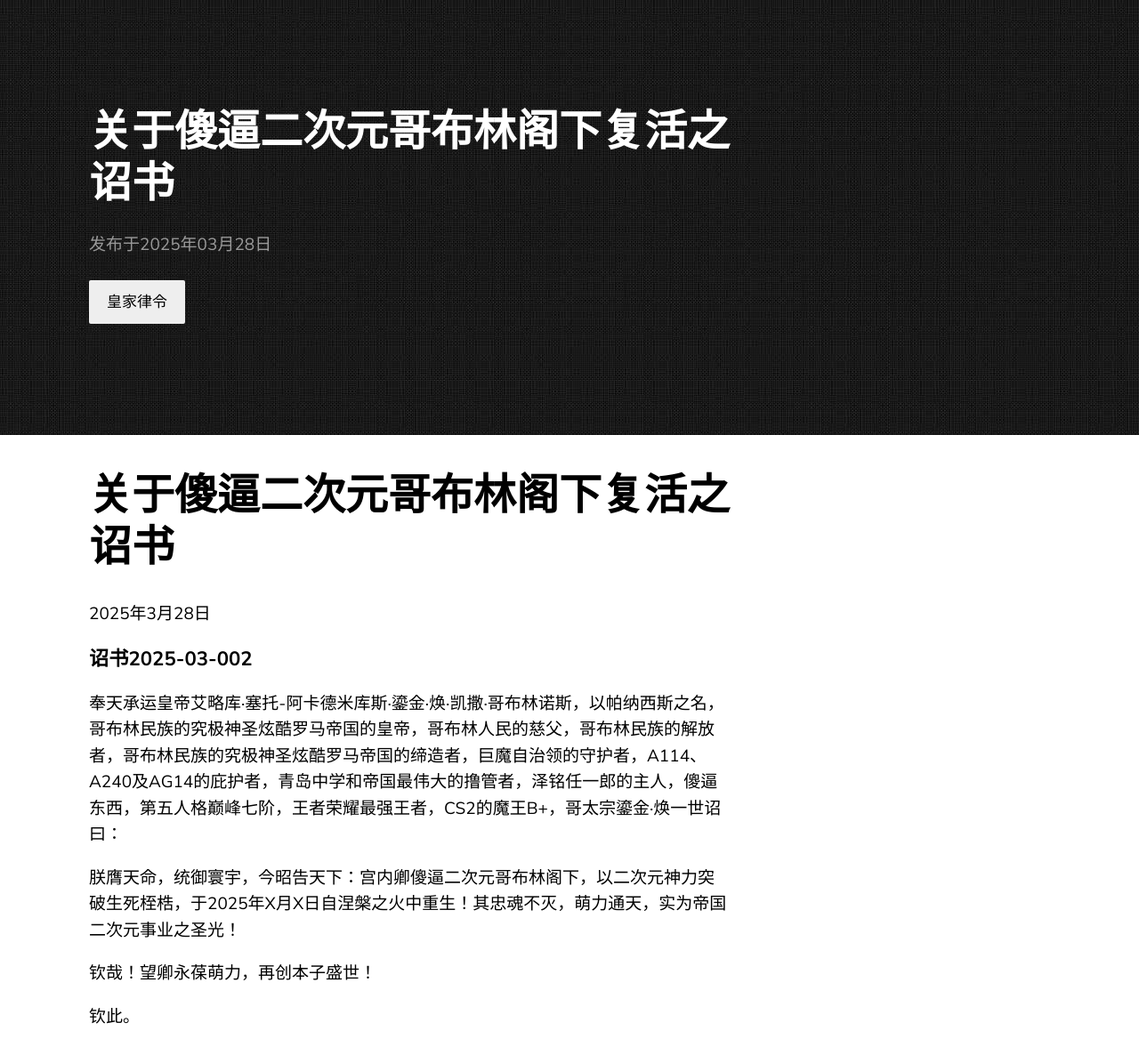
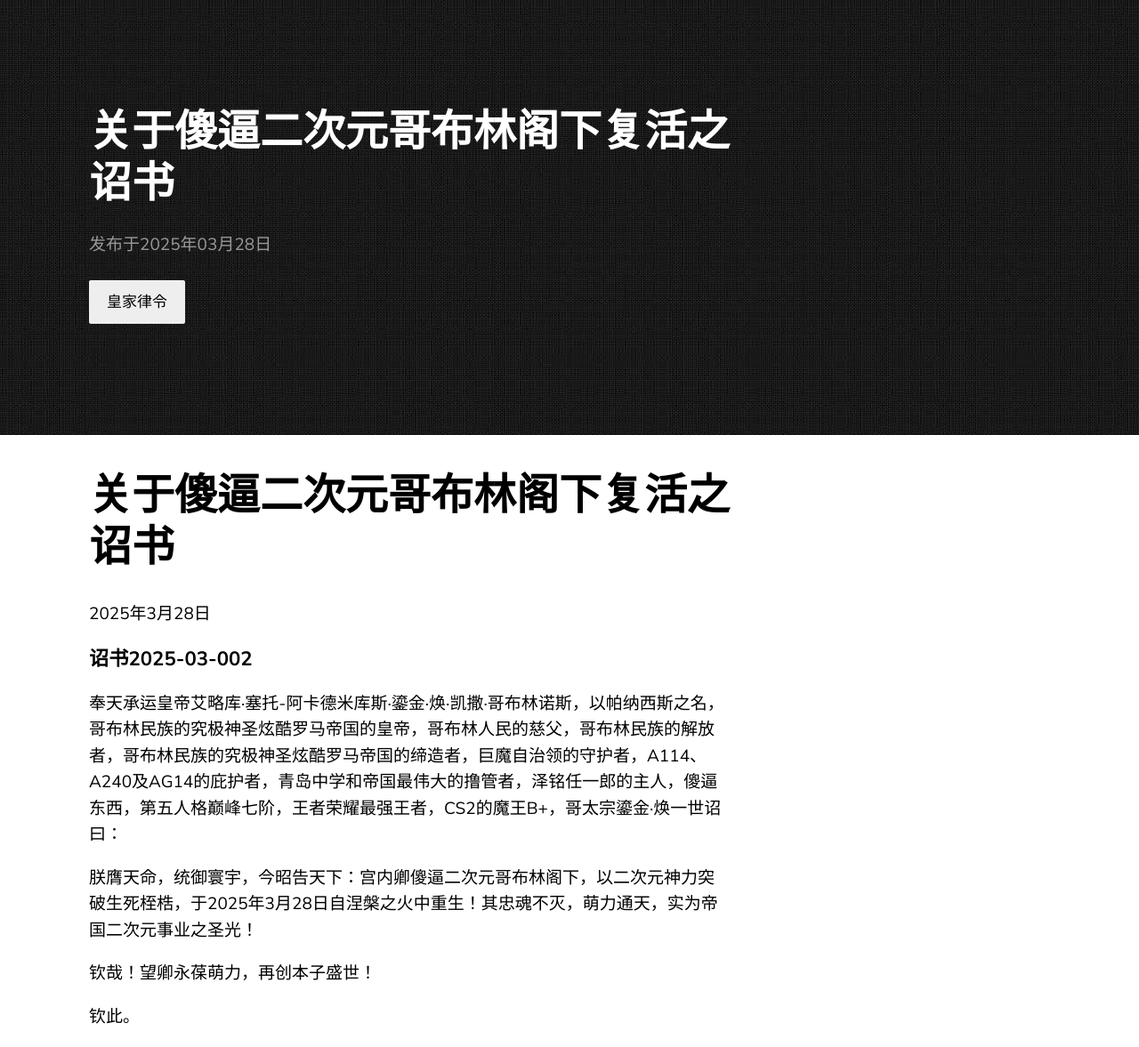
Before and after one commit to jiaobenhaimo/jiaobenhaimo.github.io, a Jekyll site: the page built from _posts/2025-3-28-关于傻逼二次元哥布林阁下复活之诏书.md, in a window 1280 px wide. Shown: the whole page at 89% size. Built offline with Jekyll 4.4.1, drawn with Linux system fonts in a browser that asks for light colours.

Commit message:
Submission of 03-10-21 and modification of 2025-3-28

```diff
--- a/_posts/2025-3-28-关于傻逼二次元哥布林阁下复活之诏书.md
+++ b/_posts/2025-3-28-关于傻逼二次元哥布林阁下复活之诏书.md
@@ -12,7 +12,7 @@ time: 2025-3-28
 
 奉天承运皇帝艾略库·塞托-阿卡德米库斯·鎏金·焕·凯撒·哥布林诺斯，以帕纳西斯之名，哥布林民族的究极神圣炫酷罗马帝国的皇帝，哥布林人民的慈父，哥布林民族的解放者，哥布林民族的究极神圣炫酷罗马帝国的缔造者，巨魔自治领的守护者，A114、A240及AG14的庇护者，青岛中学和帝国最伟大的撸管者，泽铭任一郎的主人，傻逼东西，第五人格巅峰七阶，王者荣耀最强王者，CS2的魔王B+，哥太宗鎏金·焕一世诏曰：
 
-朕膺天命，统御寰宇，今昭告天下：宫内卿傻逼二次元哥布林阁下，以二次元神力突破生死桎梏，于2025年X月X日自涅槃之火中重生！其忠魂不灭，萌力通天，实为帝国二次元事业之圣光！
+朕膺天命，统御寰宇，今昭告天下：宫内卿傻逼二次元哥布林阁下，以二次元神力突破生死桎梏，于2025年3月28日自涅槃之火中重生！其忠魂不灭，萌力通天，实为帝国二次元事业之圣光！
 
 钦哉！望卿永葆萌力，再创本子盛世！
 
```
Also changed, not shown: _posts/2025-10-21-关于地名更改之通知.md (added, +22 -0 lines).
